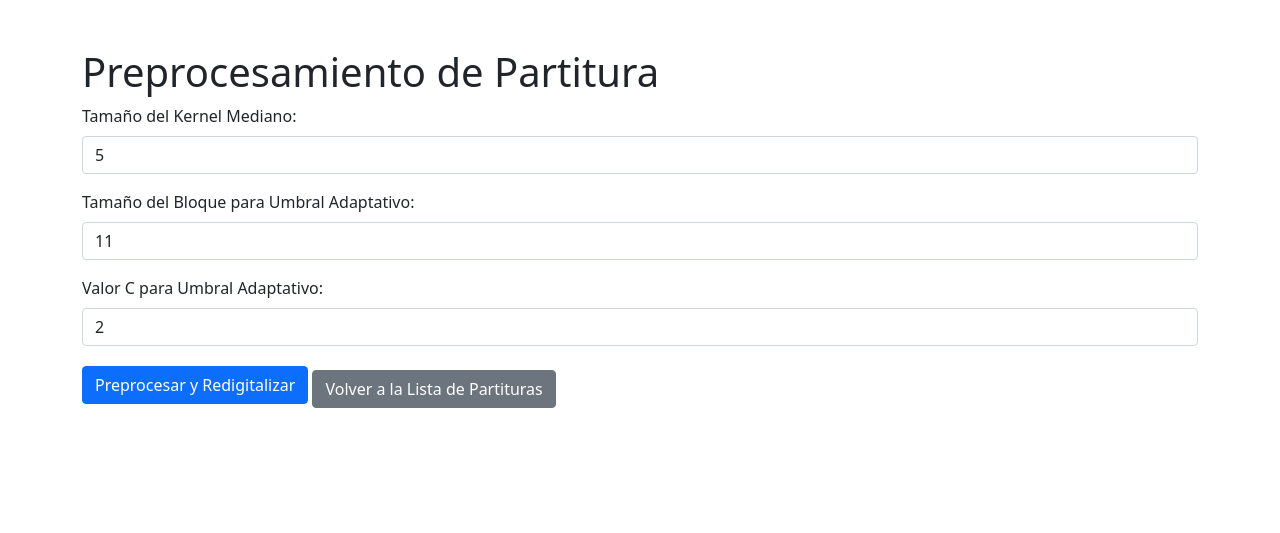
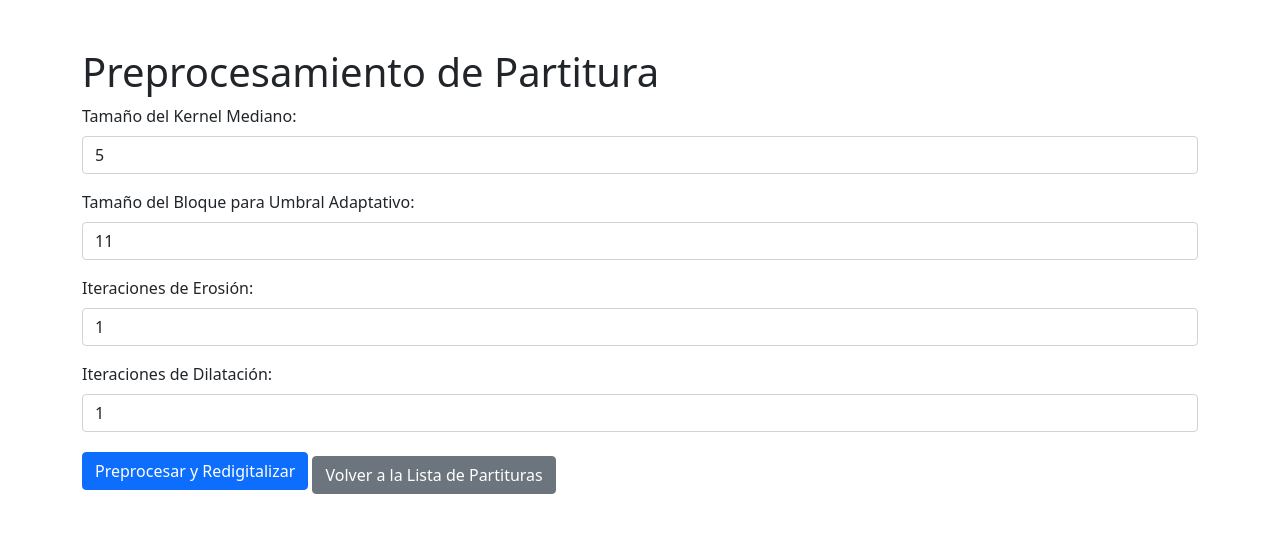
Before and after one commit to martingonzsaiz/Digitalizaci-n-Partituras-, a Flask app: page /preprocess/1 in a window 1280 px wide. Shown: the top 533 px of the page. Run offline with Flask 3, Linux system fonts and the light colour scheme; the visitor is signed in with stand-in values (Sample User, id 1).

Commit message:
Funcionalidades de erosión y dilatación

```diff
--- a/DigitalizacionPartiturasApp/app/routes.py
+++ b/DigitalizacionPartiturasApp/app/routes.py
@@ -179,7 +179,7 @@ def analyze_audiveris_log(log_file_path):
         return False, f"Error al leer el archivo de log: {str(e)}"
 
 def allowed_file(filename):
-    return filename.lower().endswith(('.pdf', '.png', '.jpg', '.jpeg', '.mxl'))
+    return filename.lower().endswith(('.pdf', '.png', '.jpg', '.jpeg'))
 
 @main.route('/upload', methods=['GET', 'POST'])
 @login_required
@@ -448,7 +448,7 @@ def list_digitalized_sheets():
 
     return render_template('list_digitalized_sheets.html', sheet_music_files=sheet_music_files)
 
-def preprocess_image(file_path, median_kernel_size=5, adaptive_threshold_block_size=11, adaptive_threshold_c=2):
+def preprocess_image(file_path, median_kernel_size, adaptive_threshold_block_size, adaptive_threshold_c, erosion_iterations, dilation_iterations):
     try:
         if file_path.lower().endswith('.pdf'):
             images = convert_from_path(file_path)
@@ -464,12 +464,16 @@ def preprocess_image(file_path, median_kernel_size=5, adaptive_threshold_block_s
         img = cv2.medianBlur(img, median_kernel_size)
         img = cv2.adaptiveThreshold(img, 255, cv2.ADAPTIVE_THRESH_GAUSSIAN_C, cv2.THRESH_BINARY, adaptive_threshold_block_size, adaptive_threshold_c)
 
+        kernel = cv2.getStructuringElement(cv2.MORPH_RECT, (3, 3))
+
+        img = cv2.erode(img, kernel, iterations=erosion_iterations)
+        img = cv2.dilate(img, kernel, iterations=dilation_iterations)
+
         processed_file_path = file_path.replace(".png", "_processed.png").replace(".pdf", "_processed.png").replace(".jpg", "_processed.jpg").replace(".jpeg", "_processed.jpeg")
         cv2.imwrite(processed_file_path, img)
         return processed_file_path
     except Exception as e:
         raise e
-
 
 @main.route('/preprocess/<path:filename>', methods=['GET', 'POST'])
 @login_required
@@ -479,6 +483,8 @@ def preprocess(filename):
             median_kernel_size = request.form.get('median_kernel_size', 5, type=int)
             adaptive_threshold_block_size = request.form.get('adaptive_threshold_block_size', 11, type=int)
             adaptive_threshold_c = request.form.get('adaptive_threshold_c', 2, type=int)
+            erosion_iterations = request.form.get('erosion_iterations', 1, type=int)
+            dilation_iterations = request.form.get('dilation_iterations', 1, type=int)
 
             input_file_path = download_sheets(current_app.config['FIREBASE_BUCKET_NAME'], filename)
             if input_file_path is None:
@@ -486,7 +492,7 @@ def preprocess(filename):
                 current_app.logger.error("Archivo no encontrado en Firebase.")
                 return redirect(url_for('main.list_sheet_music'))
 
-            processed_file_path = preprocess_image(input_file_path, median_kernel_size, adaptive_threshold_block_size, adaptive_threshold_c)
+            processed_file_path = preprocess_image(input_file_path, median_kernel_size, adaptive_threshold_block_size, adaptive_threshold_c, erosion_iterations, dilation_iterations)
 
             return send_file(processed_file_path, as_attachment=True)
         except FileNotFoundError as e:
--- a/DigitalizacionPartiturasApp/app/templates/preprocess_form_page.html
+++ b/DigitalizacionPartiturasApp/app/templates/preprocess_form_page.html
@@ -29,8 +29,12 @@
                 <input type="number" id="adaptive_threshold_block_size" name="adaptive_threshold_block_size" value="11" min="3" step="2" class="form-control" required>
             </div>
             <div class="mb-3">
-                <label for="adaptive_threshold_c" class="form-label">Valor C para Umbral Adaptativo:</label>
-                <input type="number" id="adaptive_threshold_c" name="adaptive_threshold_c" value="2" class="form-control" required>
+                <label for="erosion_iterations" class="form-label">Iteraciones de Erosión:</label>
+                <input type="number" id="erosion_iterations" name="erosion_iterations" value="1" min="0" class="form-control" required>
+            </div>
+            <div class="mb-3">
+                <label for="dilation_iterations" class="form-label">Iteraciones de Dilatación:</label>
+                <input type="number" id="dilation_iterations" name="dilation_iterations" value="1" min="0" class="form-control" required>
             </div>
             <button type="submit" class="btn btn-primary">Preprocesar y Redigitalizar</button>
             <a href="{{ url_for('main.list_sheet_music') }}" class="btn btn-secondary mt-2">Volver a la Lista de Partituras</a>
--- a/DigitalizacionPartiturasApp/config.py
+++ b/DigitalizacionPartiturasApp/config.py
@@ -1,7 +1,7 @@
 import os
 from datetime import timedelta
 import logging
-from logging.handlers import RotatingFileHandler, TimedRotatingFileHandler
+from logging.handlers import TimedRotatingFileHandler
 
 class Config:
     SECRET_KEY = os.environ.get('SECRET_KEY', 'partituras2024ubu')
```
Also changed, not shown: DigitalizacionPartiturasApp/app/models.py (+0 -9 lines), DigitalizacionPartiturasApp/app/__init__.py (line endings or trailing spaces), DigitalizacionPartiturasApp/app/extensions.py (line endings or trailing spaces).
